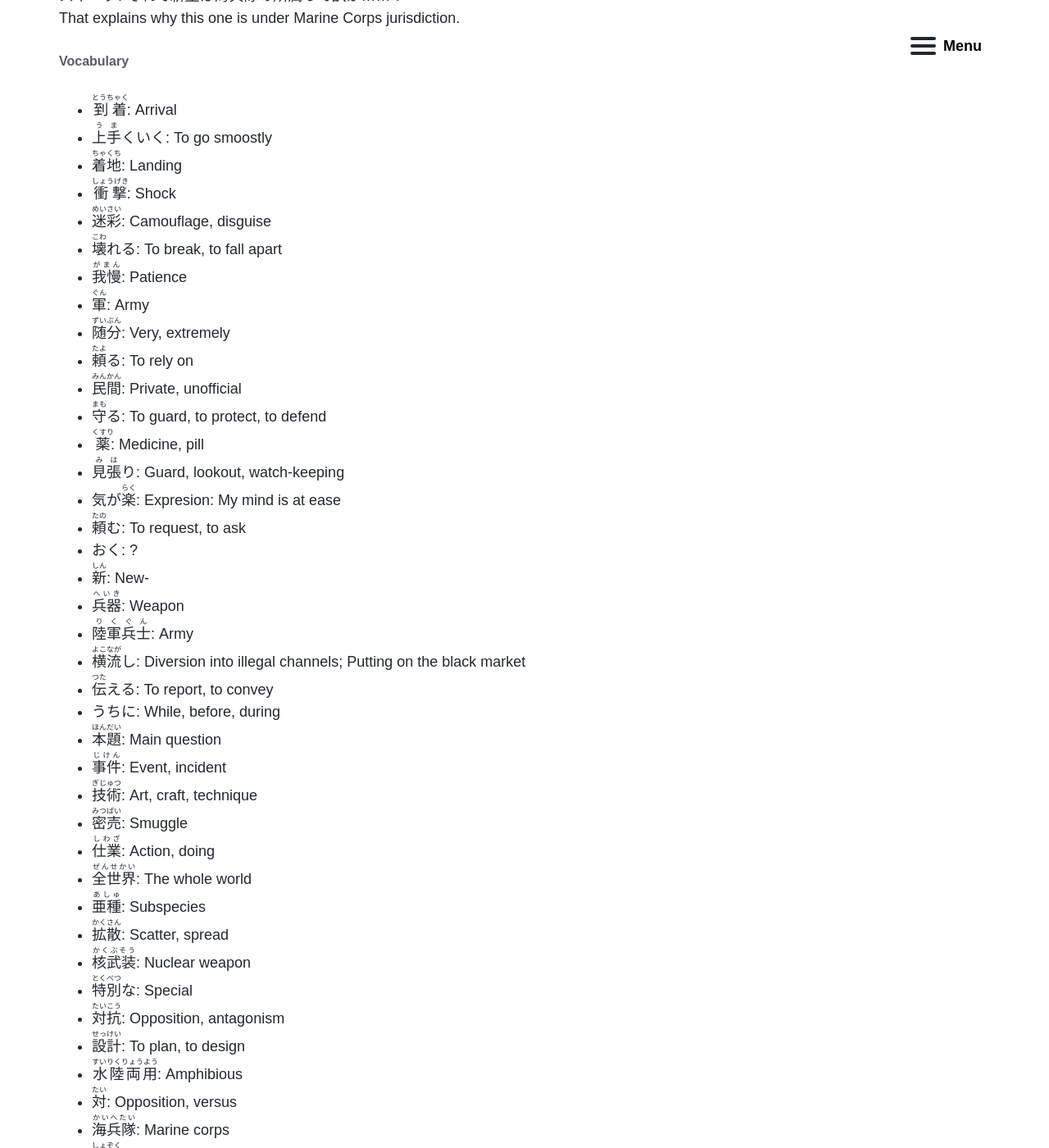
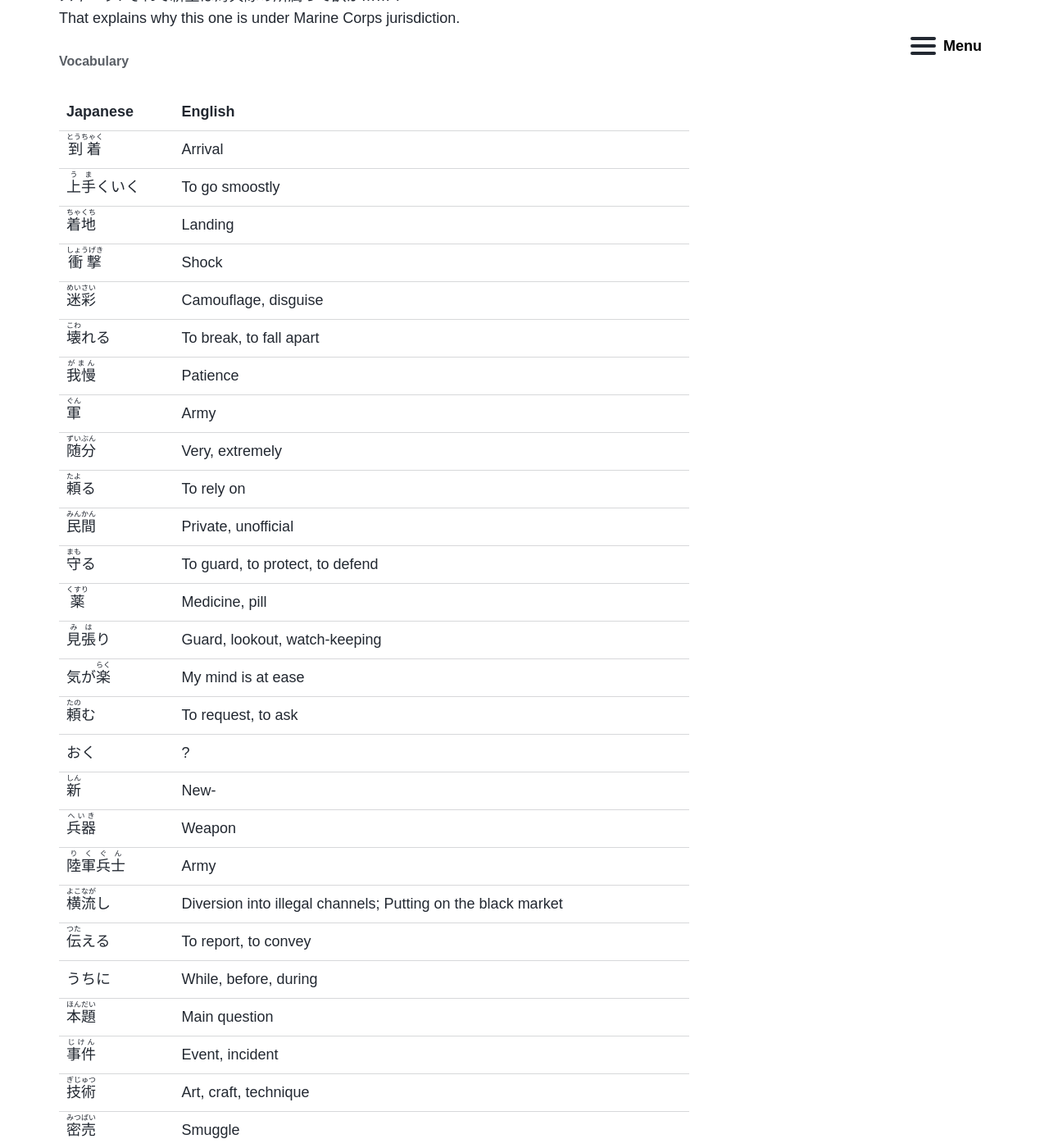
Before and after one commit to jeromegrosse/scissors61, a Jekyll site: the page built from _posts/2017-08-04-camo-s-busted-landing-impact.markdown, in a window 1280 px wide and 1400 px high, scrolled down 3026 px. Shown: the whole window at 82% size. Built offline with Jekyll 4.4.1, drawn with Linux system fonts in a browser that asks for light colours; some of the changed text lies outside the part shown.

Commit message:
I can see the moon even in this storm + vocabulary in a table

```diff
--- a/_posts/2017-08-04-camo-s-busted-landing-impact.markdown
+++ b/_posts/2017-08-04-camo-s-busted-landing-impact.markdown
@@ -68,46 +68,49 @@ This new one seems to have been designed to wipe the floor with all the other mo
 That explains why this one is under Marine Corps jurisdiction.
 
 ##### Vocabulary
-* {到着}(とうちゃく): Arrival
-* {上手}(うま)くいく: To go smoostly
-* {着地}(ちゃくち): Landing
-* {衝撃}(しょうげき): Shock
-* {迷彩}(めいさい): Camouflage, disguise
-* {壊}(こわ)れる: To break, to fall apart
-* {我慢}(がまん): Patience
-* {軍}(ぐん): Army
-* {随分}(ずいぶん): Very, extremely
-* {頼}(たよ)る: To rely on
-* {民間}(みんかん): Private, unofficial
-* {守}(まも)る: To guard, to protect, to defend
-* {薬}(くすり): Medicine, pill
-* {見張}(みは)り: Guard, lookout, watch-keeping
-* 気が{楽}(らく): Expresion: My mind is at ease
-* {頼}(たの)む: To request, to ask
-* おく: ?
-* {新}(しん): New-
-* {兵器}(へいき): Weapon
-* {陸軍兵士}(りくぐん): Army
-* {横流}(よこなが)し: Diversion into illegal channels; Putting on the black market
-* {伝}(つた)える: To report, to convey
-* うちに: While, before, during
-* {本題}(ほんだい): Main question
-* {事件}(じけん): Event, incident
-* {技術}(ぎじゅつ): Art, craft, technique
-* {密売}(みつばい): Smuggle
-* {仕業}(しわざ): Action, doing
-* {全世界}(ぜんせかい): The whole world
-* {亜種}(あしゅ): Subspecies
-* {拡散}(かくさん): Scatter, spread
-* {核武装}(かくぶそう): Nuclear weapon
-* {特別}(とくべつ)な: Special
-* {対抗}(たいこう): Opposition, antagonism
-* {設計}(せっけい): To plan, to design
-* {水陸両用}(すいりくりょうよう): Amphibious
-* {対}(たい): Opposition, versus
-* {海兵隊}(かいへたい): Marine corps
-* {所属}(しょぞく): Attached to, belong to
-* {訳}(わけ): For that reason, no wonder...
+
+| Japanese                       | English                                                      |
+|--------------------------------|--------------------------------------------------------------|
+| {到着}(とうちゃく)             | Arrival                                                      |
+| {上手}(うま)くいく             | To go smoostly                                               |
+| {着地}(ちゃくち)               | Landing                                                      |
+| {衝撃}(しょうげき)             | Shock                                                        |
+| {迷彩}(めいさい)               | Camouflage, disguise                                         |
+| {壊}(こわ)れる                 | To break, to fall apart                                      |
+| {我慢}(がまん)                 | Patience                                                     |
+| {軍}(ぐん)                     | Army                                                         |
+| {随分}(ずいぶん)               | Very, extremely                                              |
+| {頼}(たよ)る                   | To rely on                                                   |
+| {民間}(みんかん)               | Private, unofficial                                          |
+| {守}(まも)る                   | To guard, to protect, to defend                              |
+| {薬}(くすり)                   | Medicine, pill                                               |
+| {見張}(みは)り                 | Guard, lookout, watch-keeping                                |
+| 気が{楽}(らく)                 | My mind is at ease                                           |
+| {頼}(たの)む                   | To request, to ask                                           |
+| おく                           | ?                                                            |
+| {新}(しん)                     | New-                                                         |
+| {兵器}(へいき)                 | Weapon                                                       |
+| {陸軍兵士}(りくぐん)           | Army                                                         |
+| {横流}(よこなが)し             | Diversion into illegal channels; Putting on the black market |
+| {伝}(つた)える                 | To report, to convey                                         |
+| うちに                         | While, before, during                                        |
+| {本題}(ほんだい)               | Main question                                                |
+| {事件}(じけん)                 | Event, incident                                              |
+| {技術}(ぎじゅつ)               | Art, craft, technique                                        |
+| {密売}(みつばい)               | Smuggle                                                      |
+| {仕業}(しわざ)                 | Action, doing                                                |
+| {全世界}(ぜんせかい)           | The whole world                                              |
+| {亜種}(あしゅ)                 | Subspecies                                                   |
+| {拡散}(かくさん)               | Scatter, spread                                              |
+| {核武装}(かくぶそう)           | Nuclear weapon                                               |
+| {特別}(とくべつ)な             | Special                                                      |
+| {対抗}(たいこう)               | Opposition, antagonism                                       |
+| {設計}(せっけい)               | To plan, to design                                           |
+| {水陸両用}(すいりくりょうよう) | Amphibious                                                   |
+| {対}(たい)                     | Opposition, versus                                           |
+| {海兵隊}(かいへたい)           | Marine corps                                                 |
+| {所属}(しょぞく)               | Attached to, belong to                                       |
+| {訳}(わけ)                     | For that reason, no wonder...                                |
 
 ##### Media
 <audio controls>
```
Also changed, not shown: _posts/2017-08-03-hudson-river-two-years-ago.markdown (+8 -5 lines), _posts/2017-08-05-i-can-see-the-moon-even-in-this-storm.markdown (added, +110 -0 lines).
